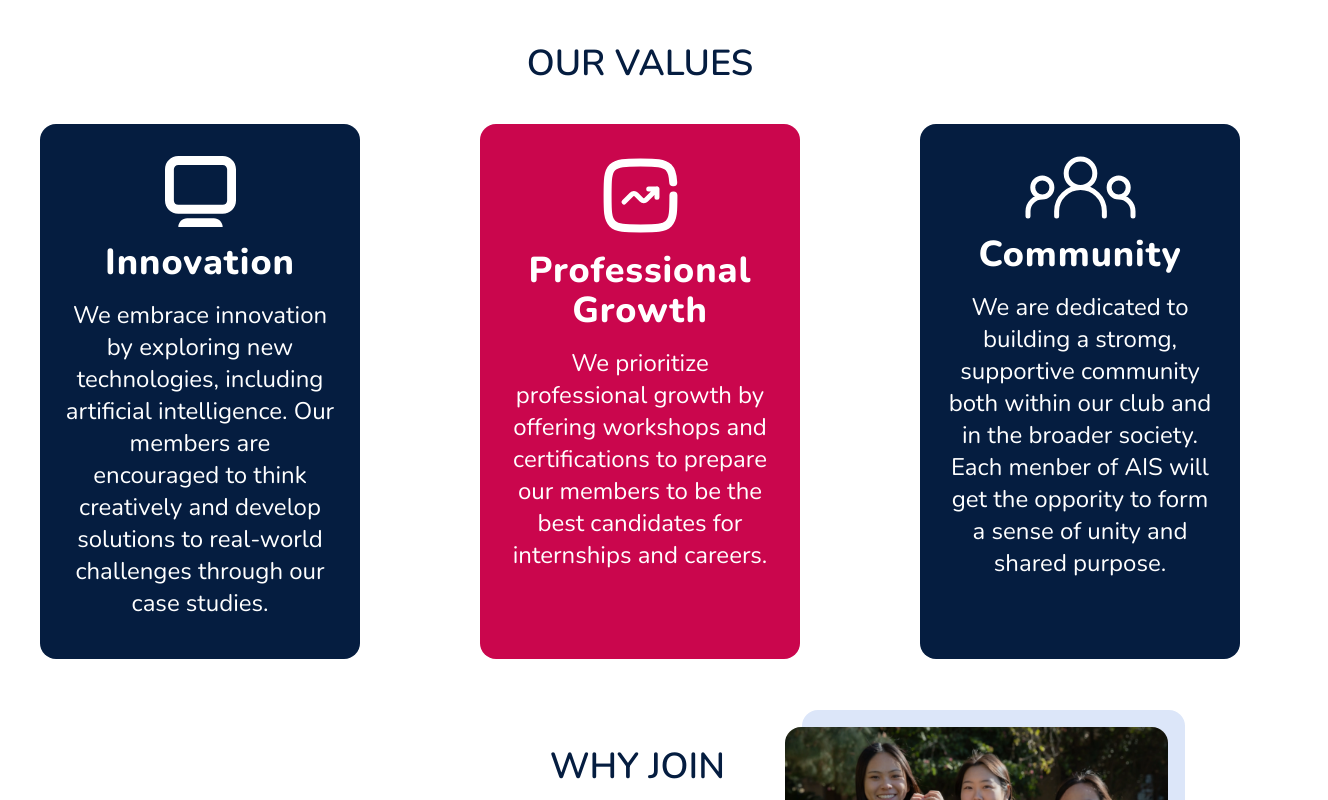
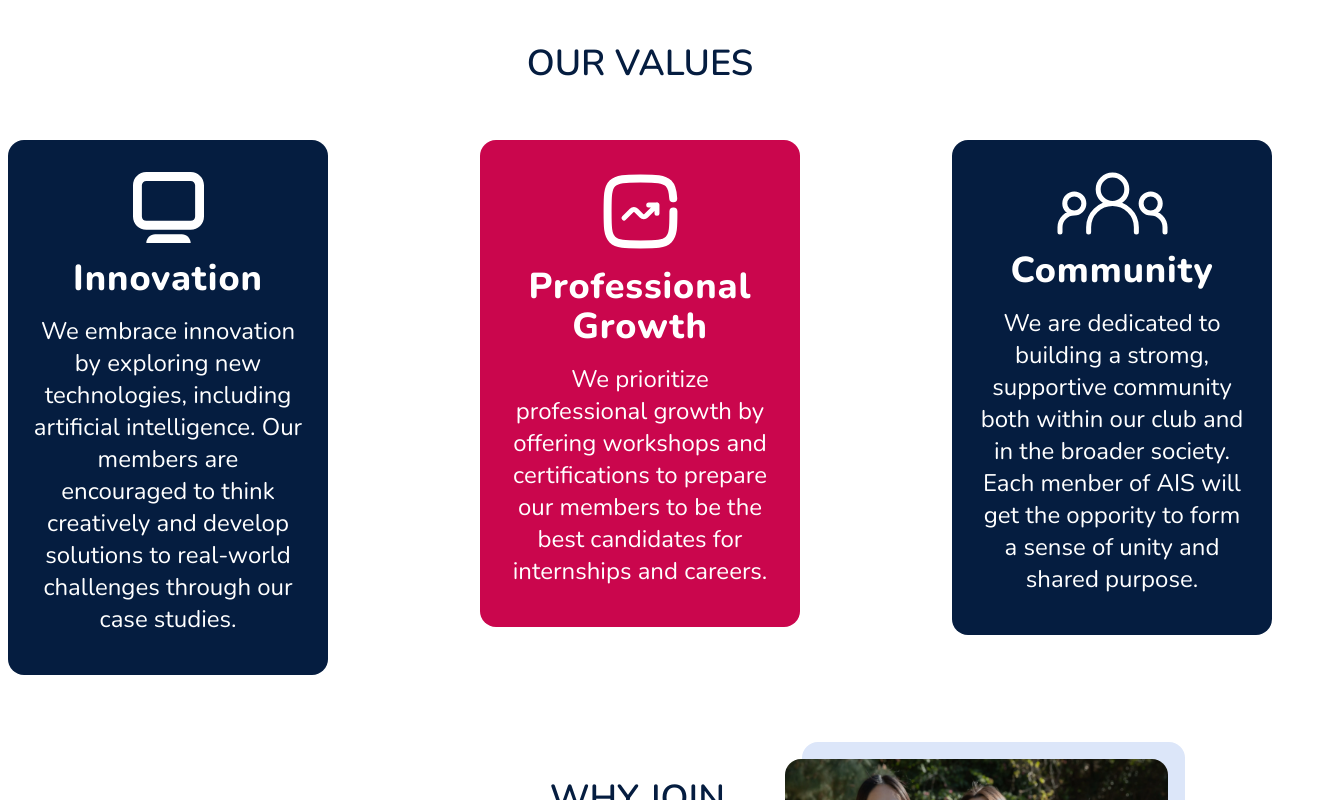
Before and after one commit to acm-ucr/ais-website, a Next.js app: page / in a window 1280 px wide. Shown: the part 1220-2020 px from the top of the page, 1328 px wide, since content can reach past the window. Built offline with nearby package versions, Linux system fonts and the light colour scheme.

Commit message:
added slide in like animation for values

```diff
--- a/src/components/about/Values.jsx
+++ b/src/components/about/Values.jsx
@@ -1,7 +1,24 @@
+"use client";
 import React from "react";
 import Value from "./Value";
 import Title from "../Title";
 import { VALUES } from "@/data/values";
+import { motion } from "framer-motion";
+
+const animation = {
+  start: {
+    opacity: 0,
+    y: 40,
+  },
+  end: {
+    opacity: 1,
+    y: 0,
+    transition: {
+      duration: 0.5,
+      ease: "easeOut",
+    },
+  },
+};
 
 const Values = () => {
   return (
@@ -9,6 +26,14 @@ const Values = () => {
       <Title title={"OUR VALUES"} />
       <div className="flex flex-col md:flex-row lg:flex-row justify-center gap-5 xl:gap-10 w-full">
         {VALUES.map((item, index) => (
+          <motion.div
+            key={index}
+            className={"flex flex-col items-center p-4 ${item.color}"}
+            initial="start"
+            whileInView="end"
+            variants={animation}
+            viewport={{ once: true, amount: 0.5 }}
+          >
             <Value
               title={item.title}
               text={item.text}
@@ -16,6 +41,7 @@ const Values = () => {
               color={item.color}
               key={index}
             />
+          </motion.div>
         ))}
       </div>
     </div>
```
Lines whose indentation alone changed are shown as unchanged.
